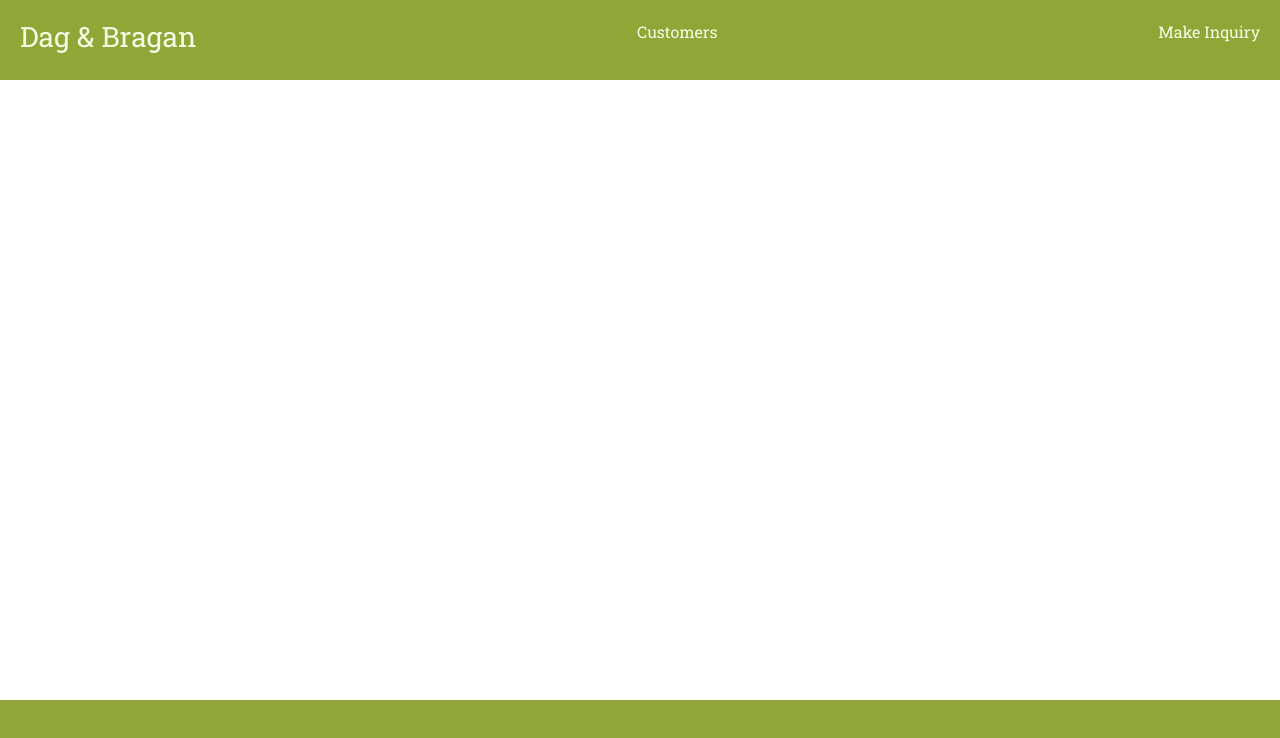
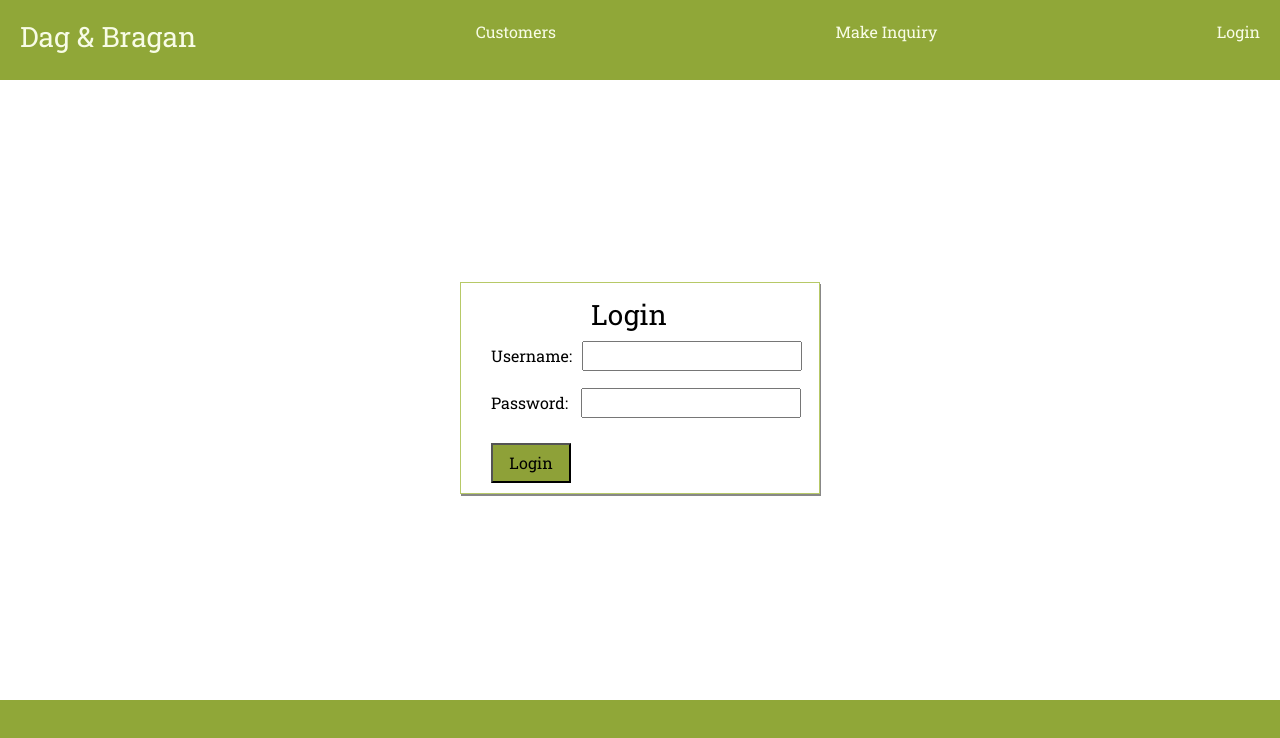
Before and after one commit to malep2007/dag-bragan-erp, a React app: page /login in a window 1280 px wide. Shown: the top 738 px of the page. Built offline with nearby package versions, Linux system fonts and the light colour scheme.

Commit message:
added login form

```diff
--- /dev/null
+++ b/src/components/Login/Login.css
@@ -0,0 +1,33 @@
+.Login{
+	color: black;
+	border: 1px solid #B7C967;
+	width: 360px;
+	margin: 200px auto;
+	box-shadow: 1px 2px #888888;
+	padding: 10px;
+}
+
+.Login h3{
+	margin: 5px 120px 10px 120px;
+}
+
+.Form{
+	margin-left: 20px;
+}
+
+.Button{
+	background-color: #8EA138;
+	width: 80px;
+	height: 40px;
+	margin-top: 20px;
+}
+
+.Username label{
+	margin-right: 10px;
+	margin-bottom: 20px;
+
+}
+
+.Password label{
+	margin-right: 13px;
+}
--- /dev/null
+++ b/src/components/Login/Login.js
@@ -0,0 +1,23 @@
+import React from 'react';
+import classes from './Login.css';
+
+const login = () => (
+	<div className={classes.Login}>
+		<h3>Login</h3>
+		<form className={classes.Form}>
+			<div className={classes.Username}>
+				<label>Username:</label>
+				<input type="text"/>
+			</div>
+			<div className={classes.Password}>
+				<label>Password:</label>
+				<input type="password"/>
+			</div>
+			<div>
+				<button className={classes.Button}>Login</button>
+			</div>
+		</form>
+	</div>
+)
+
+export default login;
--- a/src/components/UI/Header/NavigationBar/NavigationItems/NavigationItems.js
+++ b/src/components/UI/Header/NavigationBar/NavigationItems/NavigationItems.js
@@ -4,6 +4,7 @@ import classes from './NavigationItems.css'
 import { BrowserRouter as Router, Route, Link } from 'react-router-dom';
 import Customers from '../../../../Customers/Customers';
 import Inquiry from '../../../../Inquiry/Inquiry'
+import Login from '../../../../Login/Login';
 
 
 const navigationItems = (props) => {
@@ -18,9 +19,13 @@ const navigationItems = (props) => {
 					<li>
 						<Link to="/customer/inquiry">Make Inquiry</Link>
 					</li>
+					<li>
+						<Link to="/login">Login</Link>
+					</li>
 				</ul>
 				<Route path="/customer/view/" component={Customers} />
 				<Route path="/customer/inquiry/" component={Inquiry} />
+				<Route path="/login/" component={Login}/>
 			</div>
 		</Router>
 	)
```
